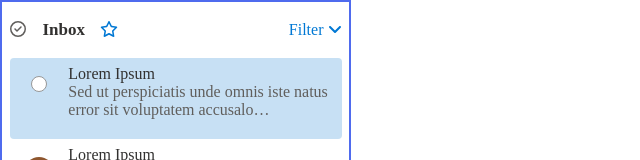
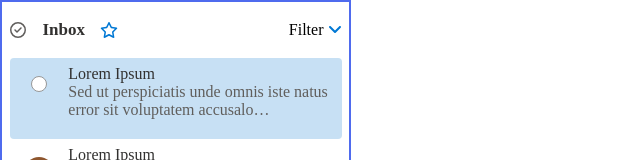
Before and after one commit to Yazan-Habash114/outlock-page-react-app, a React (Create React App) app: page / in a window 1280 px wide. Shown: the top 160 px of the page, without its empty margins (0-640 px from the left). Built offline with nearby package versions, Linux system fonts and the light colour scheme.

Commit message:
Removing unnecessary comments and refactoring inbox component

```diff
--- a/src/Components/LeftSide/Inbox.jsx
+++ b/src/Components/LeftSide/Inbox.jsx
@@ -24,41 +24,19 @@ const Title = styled.h2`
     color: #323130;
     font-size: 17px;
     margin-left: 17px;
-`
-
-const Icon = styled.p`
-    color: #605E5C;
-    /* width: 17px; */
-    /* height: 17px; */
-    /* border-radius: 50%; */
-`
-
-const Star = styled.p`
-    margin-left: 15px;
-    cursor: pointer;
-`
-
-const Filter = styled.p`
-    color: #0178D4;
-    cursor: pointer;
+    margin-right: 15px;
 `
 
 const Inbox = () => {
     return (
         <Container>
             <Left>
-                <Icon>
-                    <FontAwesomeIcon icon={faCircleCheck} />
-                </Icon>
+                <FontAwesomeIcon icon={faCircleCheck} color='#605E5C' />
                 <Title>Inbox</Title>
-                <Star>
-                    <FontAwesomeIcon icon={faStar} color='#0178D4' />
-                </Star>
+                <FontAwesomeIcon icon={faStar} color='#0178D4' />
             </Left>
             <Right>
-                <Filter>
-                    Filter <FontAwesomeIcon icon={faAngleDown} />
-                </Filter>
+                Filter <FontAwesomeIcon icon={faAngleDown} color='#0178D4' />
             </Right>
         </Container>
     )
```
